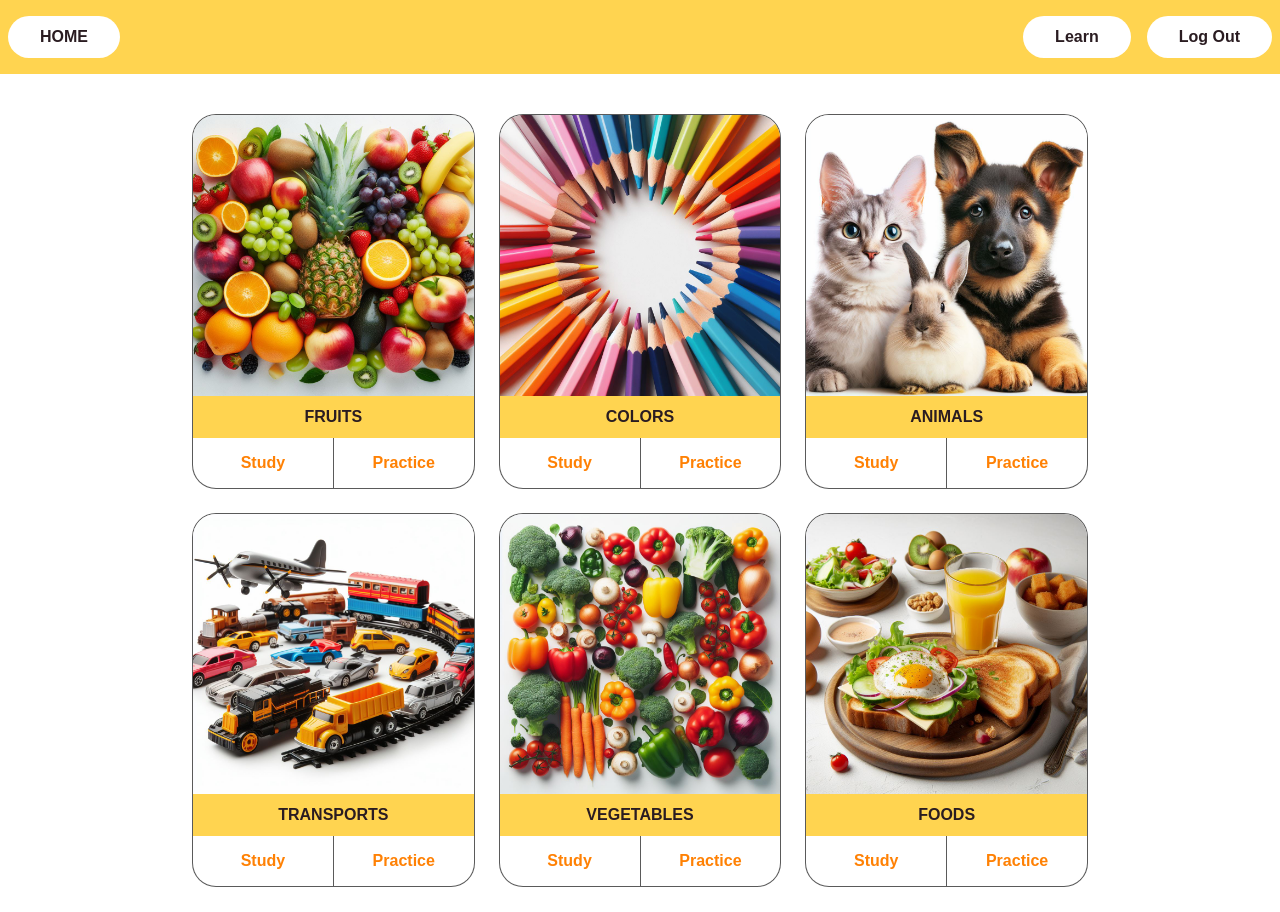
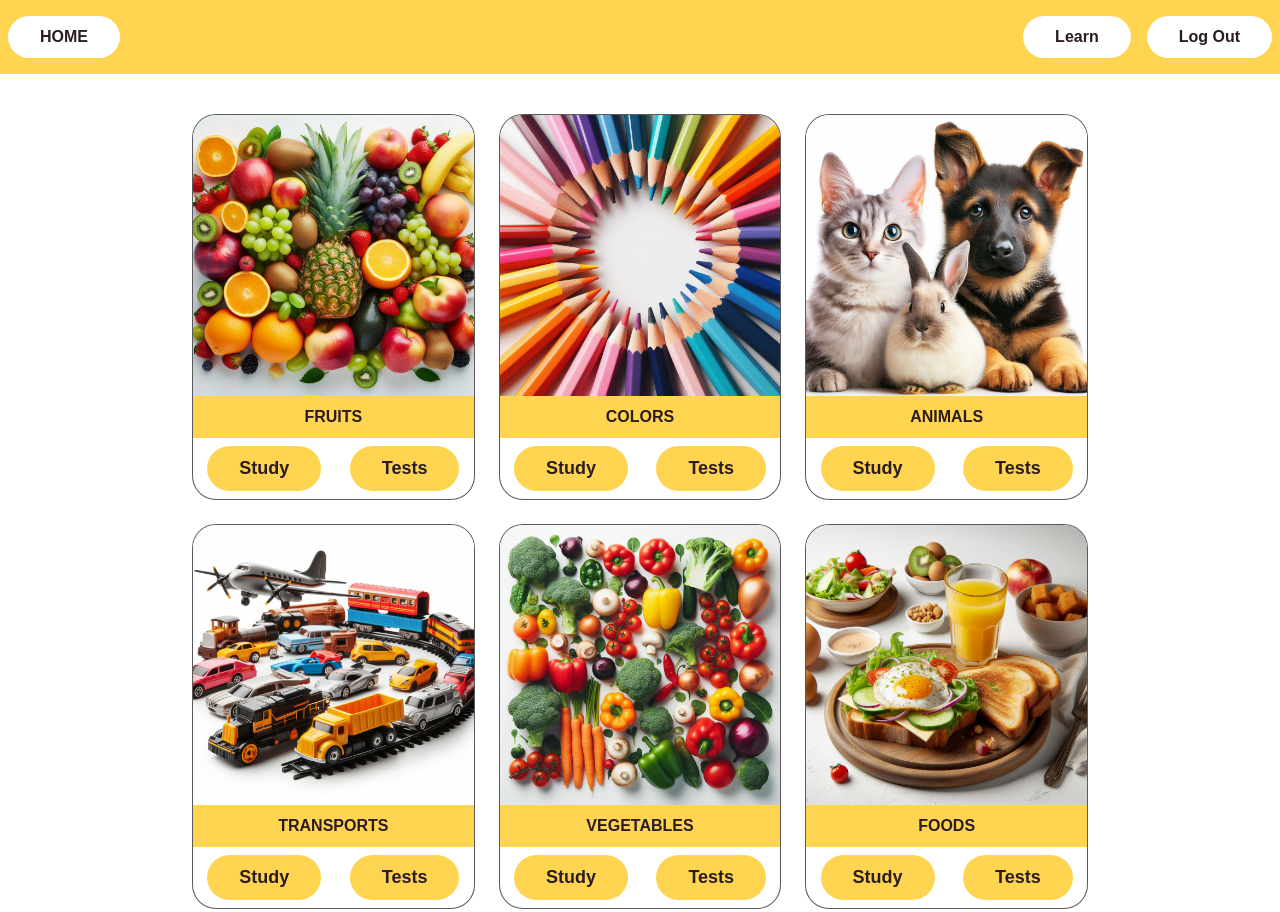
Before and after one commit to nashare/learn-Spanish, a website with bundled scripts: page categories/categories.html in a window 1280 px wide. Shown: the top 912 px of the page. Built offline with nearby package versions, Linux system fonts and the light colour scheme; no server answers; sample sign-in values are in the browser's storage.

Commit message:
css adjust

```diff
--- a/components/main/categories/categories.css
+++ b/components/main/categories/categories.css
@@ -37,6 +37,9 @@
     border-bottom: 0.2vmin solid rgb(90, 90, 90);
     border-radius: 0 0 3vmin 3vmin;
     display: flex;
+    justify-content: space-around;
+    align-items: center;
+    text-align: center;
 }
 
 .categories-tests {
@@ -44,15 +47,10 @@
 }
 
 .categories-link-bottom {
-    flex: 1;
-    display: flex;
-    justify-content: center;
-    align-items: center;
-    text-align: center;
+    margin: 1vmin;
     font-weight: 500;
-    padding: 2vmin;
+    padding: 1vmin;
     font-weight: bold;
-    color: #ff8104;
     text-decoration: none;
     list-style-type: none;
 }
--- a/components/main/categories/categoriesContent.js
+++ b/components/main/categories/categoriesContent.js
@@ -5,8 +5,8 @@ export function categoriesContent(category) {
                     <p id='text-${category}' class='categories-name'>${category.toUpperCase()}</p>
                 </a>
                 <div class='categories-links'>
-                    <a href='/categories/${category}/${category}.html' class='categories-link-bottom'>Study</a>
-                    <a href='/categories/${category}/test-1/test-1.html' class='categories-tests categories-link-bottom'' id=${category}>Practice</a>
+                    <a href='/categories/${category}/${category}.html' class='button-yellow categories-link-bottom'>Study</a>
+                    <a href='/categories/${category}/test-1/test-1.html' class='categories-tests button-yellow categories-link-bottom'' id=${category}>Tests</a>
                 </div>
             </li>`
 }
```
